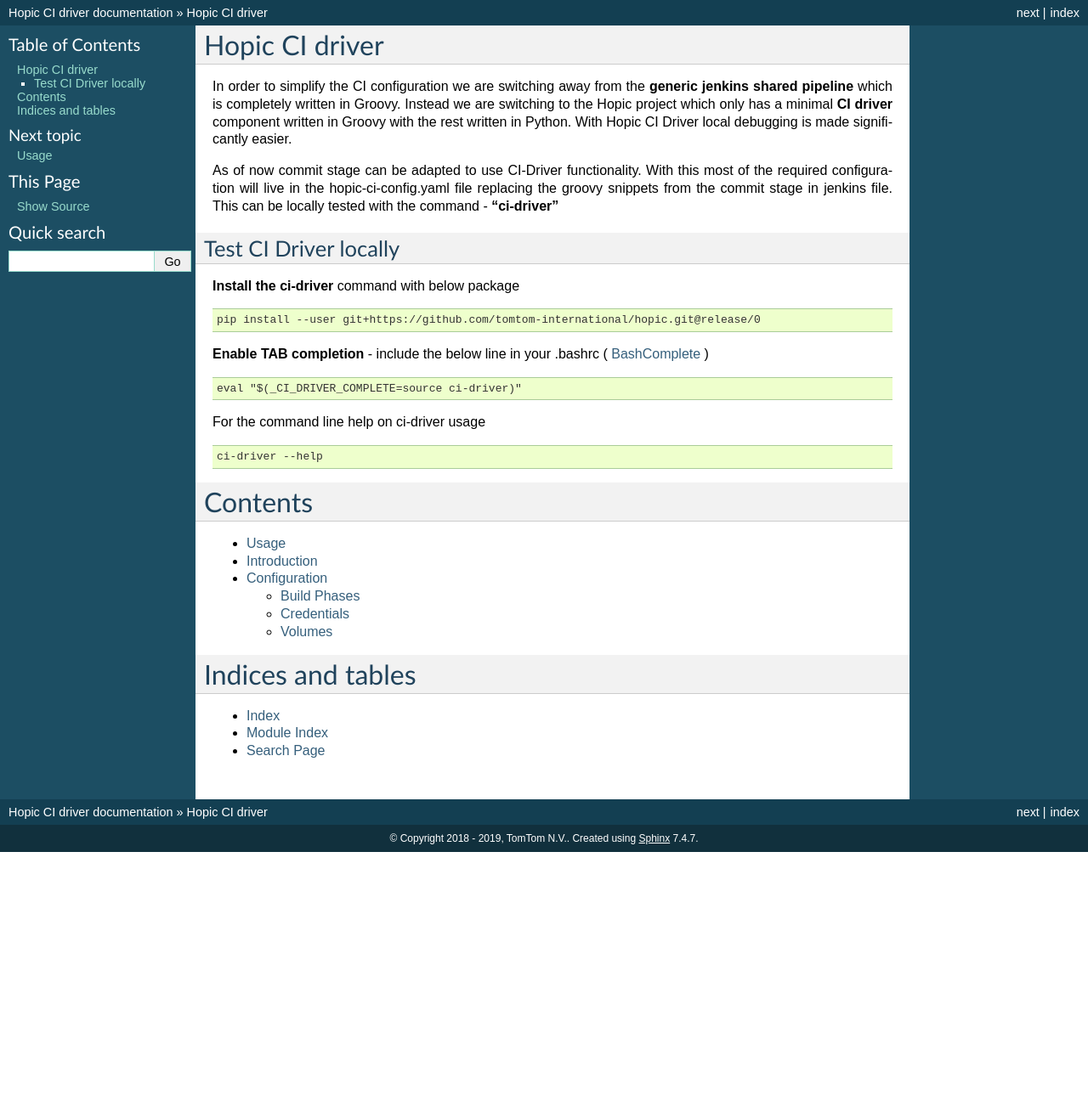
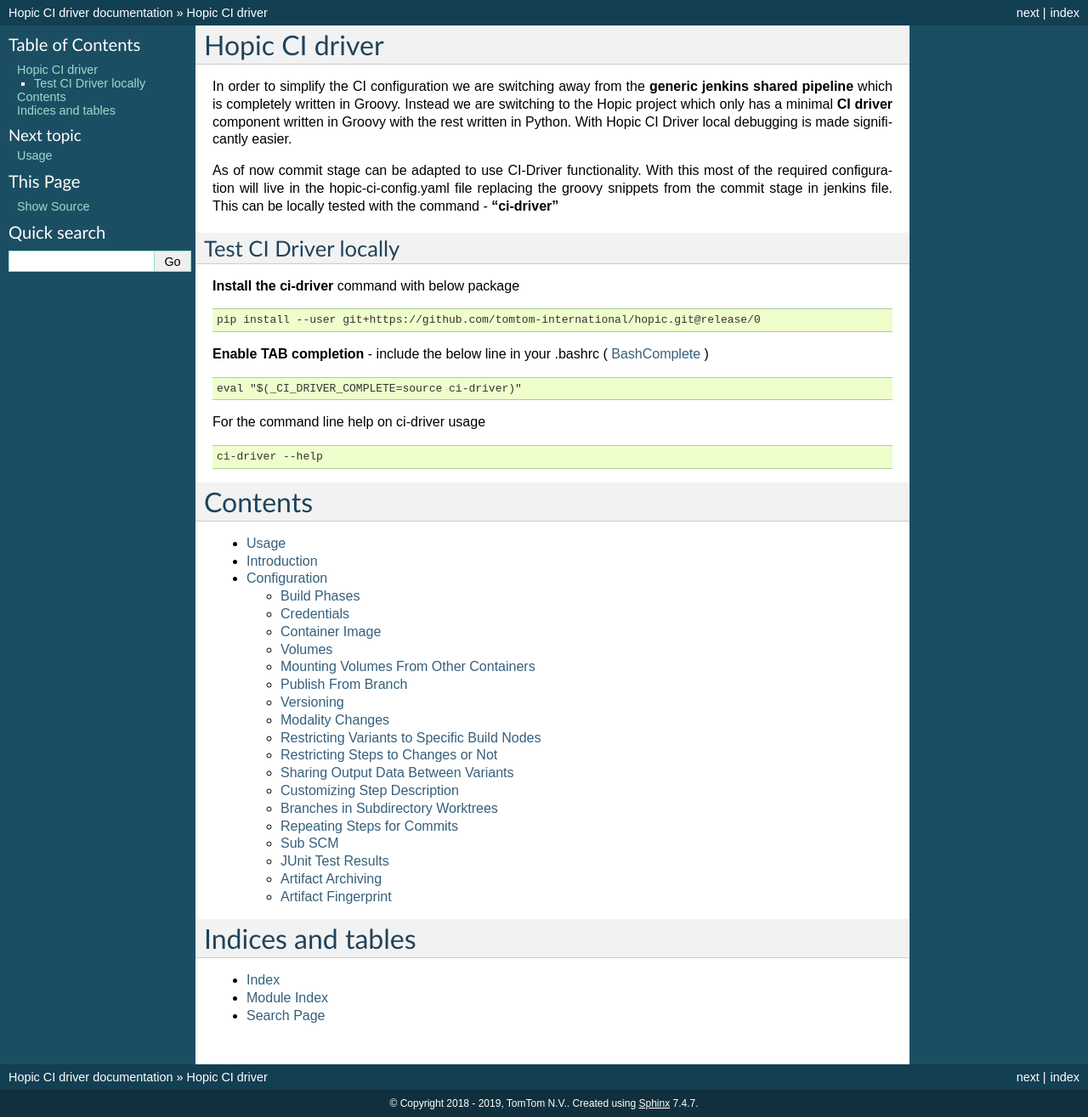
Before and after one commit to tomtom-international/hopic, a Sphinx documentation site: the page built from doc/source/index.rst, in a window 1280 px wide. Shown: the whole page at 85% size. Built offline with Sphinx 7.4.7, drawn with Linux system fonts in a browser that asks for light colours; before the commit the page ends 1003 px from its top, so only the background shows below that.

Commit message:
docs: list all options
The content of these sections can be filled out later. At least this
enumerates the available options.

This addresses PIPE-273.

```diff
--- a/doc/source/config.rst
+++ b/doc/source/config.rst
@@ -60,6 +60,15 @@
 .. literalinclude:: ../../examples/with-credentials.yaml
    :language: yaml
 
+Container Image
+---------------
+
+.. option:: image
+
+.. todo::
+
+    Document :option:`image` option.
+
 Volumes
 -------
 
@@ -114,3 +123,157 @@
 
 .. literalinclude:: ../../examples/volumes-override.yaml
    :language: yaml
+
+Mounting Volumes From Other Containers
+--------------------------------------
+
+.. option:: volumes-from
+
+.. todo::
+
+    Document :option:`volumes-from` option.
+
+Publish From Branch
+-------------------
+
+.. option:: publish-from-branch
+
+.. todo::
+
+    Document :option:`publish-from-branch` option.
+
+Versioning
+----------
+
+.. option:: version
+
+.. todo::
+
+    Document :option:`version` option.
+
+Modality Changes
+----------------
+
+.. option:: modality-source-preparation
+
+.. todo::
+
+    Document :option:`modality-source-preparation` option.
+
+Restricting Variants to Specific Build Nodes
+--------------------------------------------
+
+.. option:: node-label
+
+.. todo::
+
+    Document :option:`node-label` option.
+
+Restricting Steps to Changes or Not
+-----------------------------------
+
+.. option:: run-on-change
+
+.. todo::
+
+    Document :option:`run-on-change` option.
+
+Sharing Output Data Between Variants
+------------------------------------
+
+.. option:: stash
+
+.. todo::
+
+    Document :option:`stash` option.
+
+Customizing Step Description
+----------------------------
+
+.. option:: description
+
+.. todo::
+
+    Document :option:`description` option.
+
+Branches in Subdirectory Worktrees
+----------------------------------
+
+.. option:: worktrees
+
+.. todo::
+
+    Document :option:`worktrees` option.
+
+Repeating Steps for Commits
+---------------------------
+
+.. option:: foreach
+
+.. todo::
+
+    Document :option:`foreach` option.
+
+Change Request Commits
+^^^^^^^^^^^^^^^^^^^^^^
+
+``SOURCE_COMMIT``
+
+Change Request Autosquashed Commits
+^^^^^^^^^^^^^^^^^^^^^^^^^^^^^^^^^^^
+
+``AUTOSQUASHED_COMMIT``
+
+Sub SCM
+-------
+
+.. option:: scm
+
+.. todo::
+
+    Document :option:`scm` option.
+
+JUnit Test Results
+------------------
+
+.. option:: junit
+
+.. todo::
+
+    Document :option:`junit` option.
+
+Artifact Archiving
+------------------
+
+.. option:: archive
+
+.. todo::
+
+    Document :option:`archive` option.
+
+Archiving To Artifactory
+^^^^^^^^^^^^^^^^^^^^^^^^
+
+.. option:: upload-artifactory
+
+.. todo::
+
+    Document :option:`upload-artifactory` option.
+
+Promoting Builds in Artifactory
+"""""""""""""""""""""""""""""""
+
+.. option:: artifactory
+
+.. todo::
+
+    Document :option:`artifactory` option.
+
+Artifact Fingerprint
+--------------------
+
+.. option:: fingerprint
+
+.. todo::
+
+    Document :option:`fingerprint` option.
```
